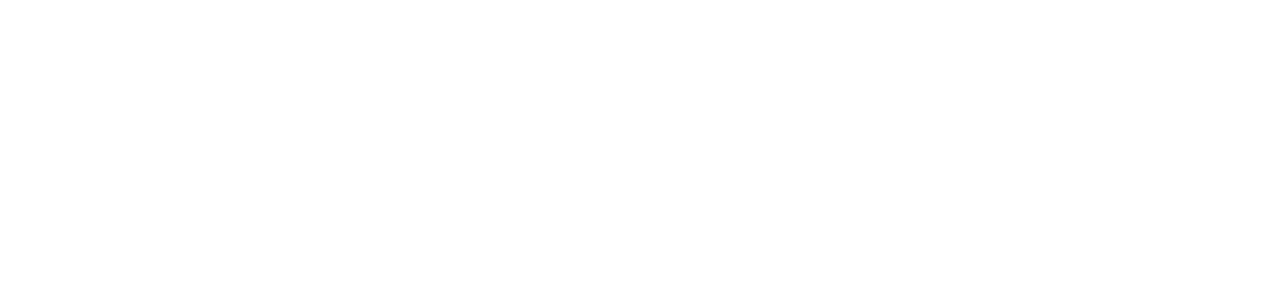
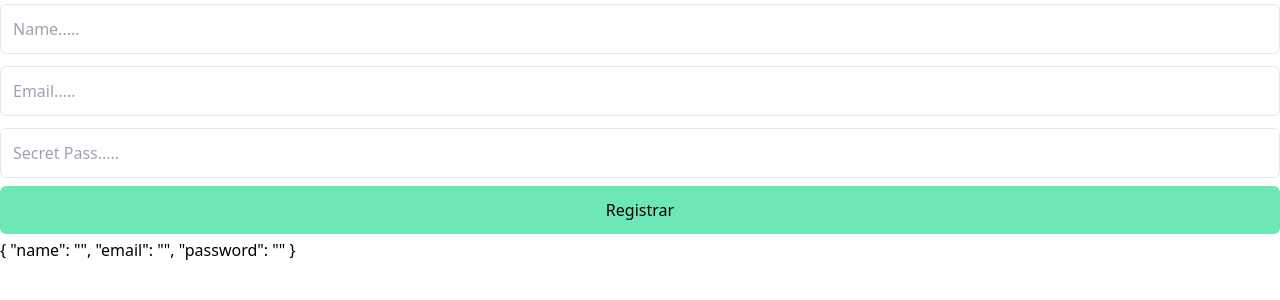
Before and after one commit to r4pm4p/rpavol2_app, a Vue app: page /register/user in a window 1280 px wide. Before the commit this address had no page. Shown: the top 300 px of the page. Built offline with nearby package versions, Linux system fonts and the light colour scheme; the HTML template or start-up script is replaced by a standard one.

Commit message:
tela de exemplo login

```diff
--- a/src/components/buttons/LoginButton.vue
+++ b/src/components/buttons/LoginButton.vue
@@ -1,9 +1,9 @@
 <script setup lang="ts">
-import type LoginButtonController from '@/controller/Buttons/LoginButtonController'
+import type ButtonController from '@/controller/Buttons/LoginButtonController'
 import type { PropType } from 'vue'
 
 const props = defineProps({
-  controller: Object as PropType<LoginButtonController>,
+  controller: Object as PropType<ButtonController>,
 })
 </script>
 <template>
--- /dev/null
+++ b/src/components/buttons/RegisterButton.vue
@@ -0,0 +1,13 @@
+<script setup lang="ts">
+import type LoginButtonController from '@/controller/Buttons/LoginButtonController'
+import type { PropType } from 'vue'
+
+const props = defineProps({
+  controller: Object as PropType<LoginButtonController>,
+})
+</script>
+<template>
+  <button class="bg-emerald-300 p-3 rounded-md hover:bg-emerald-400">
+    {{ props.controller?.isLoading ? 'loading_icon.png' : 'Registrar' }}
+  </button>
+</template>
--- /dev/null
+++ b/src/components/inputs/Text.vue
@@ -0,0 +1,15 @@
+<script setup lang="ts">
+const props = defineProps({
+  reference: Object,
+  referenceName: String,
+  placeholder: String,
+})
+</script>
+<template>
+  <input
+    class="p-3 border rounded-md mt-1 mb-1"
+    type="text"
+    :placeholder="props.placeholder"
+    v-model="props.reference![props.referenceName!]"
+  />
+</template>
--- a/src/controller/Buttons/LoginButtonController.ts
+++ b/src/controller/Buttons/LoginButtonController.ts
@@ -1,4 +1,4 @@
-export default interface LoginButtonController {
+export default interface ButtonController {
   isLoading: boolean
   isDisabled: boolean
 }
--- /dev/null
+++ b/src/interfaces/RegisterUser.ts
@@ -0,0 +1,5 @@
+export default interface RegisterUser {
+  name: string
+  email: string
+  password: string
+}
--- a/src/router/index.ts
+++ b/src/router/index.ts
@@ -11,7 +11,12 @@
     {
       path: '/login',
       name: 'login',
-      component: () => import('@/views/Login/LoginView.vue'),
+      component: () => import('@/views/login/LoginView.vue'),
+    },
+    {
+      path: '/register/user',
+      name: 'register user',
+      component: () => import('@/views/register/RegisterUser.vue'),
     },
   ],
 })
--- a/src/views/Login/LoginView.vue
+++ b/src/views/login/LoginView.vue
@@ -27,7 +27,7 @@
       //@ts-expect-error
       request.setToken(response.content.token)
     })
-    .catch((err) => {})
+    .catch(() => {})
 }
 </script>
 <template>
--- /dev/null
+++ b/src/views/register/RegisterUser.vue
@@ -0,0 +1,37 @@
+<script setup lang="ts">
+import { requestStore } from '@/stores/requestStore'
+import { ref, type Ref } from 'vue'
+import type RegisterUser from '@/interfaces/RegisterUser'
+import RegisterButton from '@/components/buttons/RegisterButton.vue'
+import Email from '@/components/inputs/Email.vue'
+import Password from '@/components/inputs/Password.vue'
+import Text from '@/components/inputs/Text.vue'
+import type ApiResponse from '@/interfaces/Response'
+
+const request = requestStore().request
+
+const registerNewUserPayload: Ref<RegisterUser> = ref({
+  name: '',
+  email: '',
+  password: '',
+})
+
+const registerNewUser = async () => {
+  await request
+    .store('/register/user', registerNewUserPayload.value)
+    .then((response: ApiResponse) => {
+      alert('user is stored')
+      console.log(response)
+    })
+    .catch(() => {})
+}
+</script>
+<template>
+  <div class="flex flex-col gap-1">
+    <Text :reference="registerNewUserPayload" reference-name="name" placeholder="Name....." />
+    <Email :reference="registerNewUserPayload" reference-name="email" />
+    <Password :reference="registerNewUserPayload" reference-name="password" />
+    <RegisterButton @click="registerNewUser" />
+    {{ registerNewUserPayload }}
+  </div>
+</template>
```
